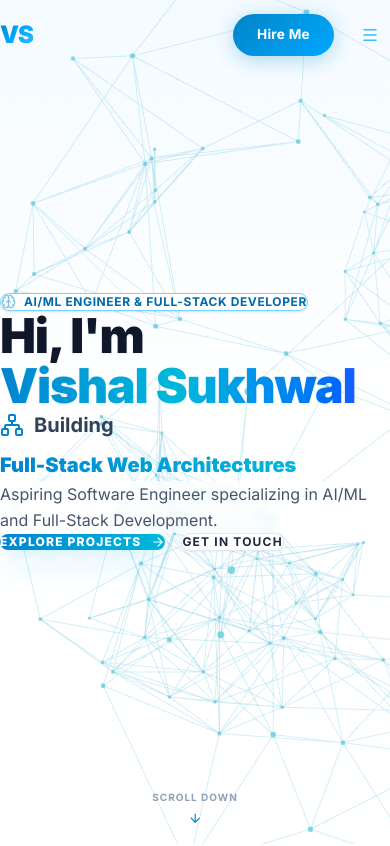
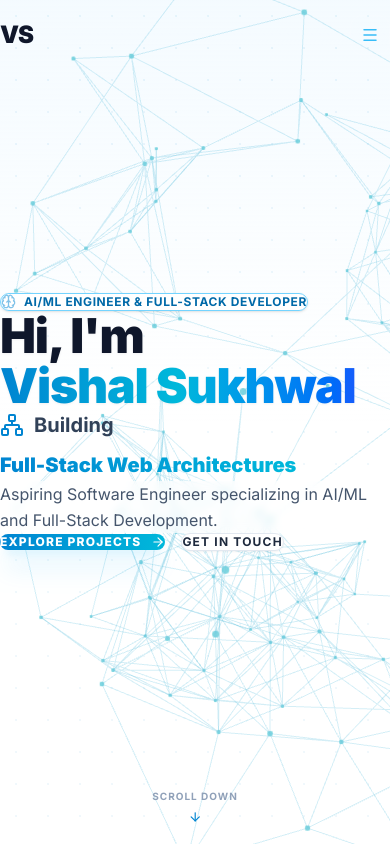
Before and after one commit to vishalsukhwall/Portfolio, a React (Vite) app: page / in a window 390 px wide. Shown: the top 846 px of the page. Built offline with nearby package versions, Linux system fonts and the light colour scheme.

Commit message:
change in index.css

```diff
--- a/src/index.css
+++ b/src/index.css
@@ -1,36 +1,12 @@
 @import "tailwindcss";
 
-/* ═════════════════════════════════════════════════════
-   DESIGN TOKENS — High-End Clean Light Theme
-════════════════════════════════════════════════════════ */
 @theme {
-  /* Backgrounds */
   --color-bg-base:    #ffffff;
-  --color-bg-soft:    #f8fafc;
-  --color-bg-mist:    #f1f5f9;
-  --color-bg-card:    rgba(255, 255, 255, 0.85);
-
-  /* Brand */
+  --color-text-primary: #0f172a;
   --color-sky:        #0284c7;
   --color-sky-light:  #38bdf8;
-  --color-sky-pale:   #bae6fd;
-  --color-cyan:       #00a8ff;
-  --color-cyan-light: #67e8f9;
-
-  /* Text */
-  --color-text-primary:   #0f172a;
-  --color-text-secondary: #334155;
-  --color-text-muted:     #64748b;
-  --color-text-faint:     #94a3b8;
-
-  /* Borders */
-  --color-border-subtle: rgba(15, 23, 42, 0.08);
-  --color-border-active: rgba(2, 132, 199, 0.4);
 }
 
-/* ═════════════════════════════════════════════════════
-   BASE RESET
-════════════════════════════════════════════════════════ */
 *, *::before, *::after {
   box-sizing: border-box;
   margin: 0;
@@ -38,8 +14,7 @@
 }
 
 html {
-  scroll-behavior: auto;
-  overflow-x: hidden;
+  scroll-behavior: smooth;
   font-size: 16px;
   background-color: #ffffff;
 }
@@ -47,157 +22,23 @@ html {
 body {
   background-color: #ffffff;
   color: #0f172a;
-  font-family: 'Inter', 'SF Pro Display', system-ui, -apple-system, sans-serif;
+  font-family: 'Inter', system-ui, -apple-system, sans-serif;
   overflow-x: hidden;
-  cursor: none;
   -webkit-font-smoothing: antialiased;
   line-height: 1.6;
 }
 
-/* Subtle light dot-grid texture */
+/* Subtle dot-grid texture */
 html::before {
   content: '';
   position: fixed;
   inset: 0;
-  background-image: radial-gradient(circle, rgba(2, 132, 199, 0.06) 1px, transparent 1px);
-  background-size: 28px 28px;
+  background-image: radial-gradient(circle, rgba(2, 132, 199, 0.05) 1px, transparent 1px);
+  background-size: 32px 32px;
   pointer-events: none;
   z-index: 0;
-}
-
-::selection {
-  background: rgba(2, 132, 199, 0.2);
-  color: #0284c7;
 }
 
 ::-webkit-scrollbar { width: 6px; }
 ::-webkit-scrollbar-track { background: #f8fafc; }
 ::-webkit-scrollbar-thumb { background: rgba(2, 132, 199, 0.3); border-radius: 3px; }
-::-webkit-scrollbar-thumb:hover { background: rgba(2, 132, 199, 0.5); }
-
-/* ═════════════════════════════════════════════════════
-   GLASS / CARD UTILITIES
-════════════════════════════════════════════════════════ */
-.glass {
-  background: rgba(255, 255, 255, 0.85);
-  backdrop-filter: blur(24px) saturate(160%);
-  -webkit-backdrop-filter: blur(24px) saturate(160%);
-  border: 1px solid rgba(15, 23, 42, 0.08);
-  box-shadow: 0 4px 24px rgba(0, 0, 0, 0.04);
-}
-
-.glass-card {
-  background: rgba(255, 255, 255, 0.9);
-  backdrop-filter: blur(20px);
-  -webkit-backdrop-filter: blur(20px);
-  border: 1px solid rgba(15, 23, 42, 0.08);
-  box-shadow: 0 8px 32px rgba(0, 0, 0, 0.04);
-  border-radius: 1.25rem;
-}
-
-/* ════════════════════════════════════════════════════════
-   GRADIENT UTILITIES
-════════════════════════════════════════════════════════ */
-.gradient-text-sky {
-  background: linear-gradient(135deg, #0284c7 0%, #00a8ff 50%, #38bdf8 100%);
-  -webkit-background-clip: text;
-  -webkit-text-fill-color: transparent;
-  background-clip: text;
-}
-
-/* ════════════════════════════════════════════════════════
-   BUTTONS
-════════════════════════════════════════════════════════ */
-.magnetic-btn {
-  position: relative;
-  display: inline-flex;
-  align-items: center;
-  justify-content: center;
-  padding: clamp(12px, 1.5vw, 16px) clamp(28px, 3vw, 40px);
-  border-radius: 100px;
-  font-size: clamp(0.8rem, 1.2vw, 0.925rem);
-  font-weight: 700;
-  letter-spacing: 0.02em;
-  cursor: none;
-  transition: all 0.3s cubic-bezier(0.34, 1.56, 0.64, 1);
-  white-space: nowrap;
-}
-
-.magnetic-btn-primary {
-  background: linear-gradient(135deg, #0284c7, #00a8ff);
-  color: #ffffff;
-  box-shadow: 0 4px 20px rgba(2, 132, 199, 0.3);
-}
-
-.magnetic-btn-primary:hover {
-  box-shadow: 0 8px 32px rgba(2, 132, 199, 0.45);
-  transform: translateY(-1px);
-}
-
-.magnetic-btn-secondary {
-  background: #f0f9ff;
-  color: #0284c7;
-  border: 1.5px solid rgba(2, 132, 199, 0.2);
-  box-shadow: 0 2px 12px rgba(0, 0, 0, 0.02);
-}
-
-.magnetic-btn-secondary:hover {
-  background: #e0f2fe;
-  border-color: rgba(2, 132, 199, 0.4);
-}
-
-/* ════════════════════════════════════════════════════════
-   SECTION SPACING & TYPOGRAPHY
-════════════════════════════════════════════════════════ */
-.section-padding {
-  padding: clamp(80px, 10vw, 140px) 0;
-}
-
-.heading-hero {
-  font-size: clamp(2.4rem, 5vw, 5rem);
-  font-weight: 900;
-  line-height: 1.25;
-  letter-spacing: -0.03em;
-  color: #0f172a;
-}
-
-.heading-section {
-  font-size: clamp(1.8rem, 4vw, 3.5rem);
-  font-weight: 900;
-  line-height: 1.3;
-  letter-spacing: -0.025em;
-  color: #0f172a;
-}
-
-.body-lg {
-  font-size: clamp(1rem, 1.25vw, 1.15rem);
-  line-height: 1.75;
-  color: #334155;
-}
-
-.body-sm {
-  font-size: clamp(0.875rem, 1vw, 0.95rem);
-  line-height: 1.7;
-  color: #64748b;
-}
-
-/* ════════════════════════════════════════════════════════
-   3D FLIP SECTION WRAPPER
-════════════════════════════════════════════════════════ */
-.flip-section-wrapper {
-  perspective: 1200px;
-  perspective-origin: 50% 40%;
-  overflow: visible;
-}
-
-.flip-section-inner {
-  transform-origin: top center;
-  transform-style: preserve-3d;
-  will-change: transform, opacity;
-}
-
-/* Mobile: restore cursor */
-@media (hover: none) and (pointer: coarse) {
-  body { cursor: auto; }
-  .magnetic-btn { cursor: pointer; }
-}
```
